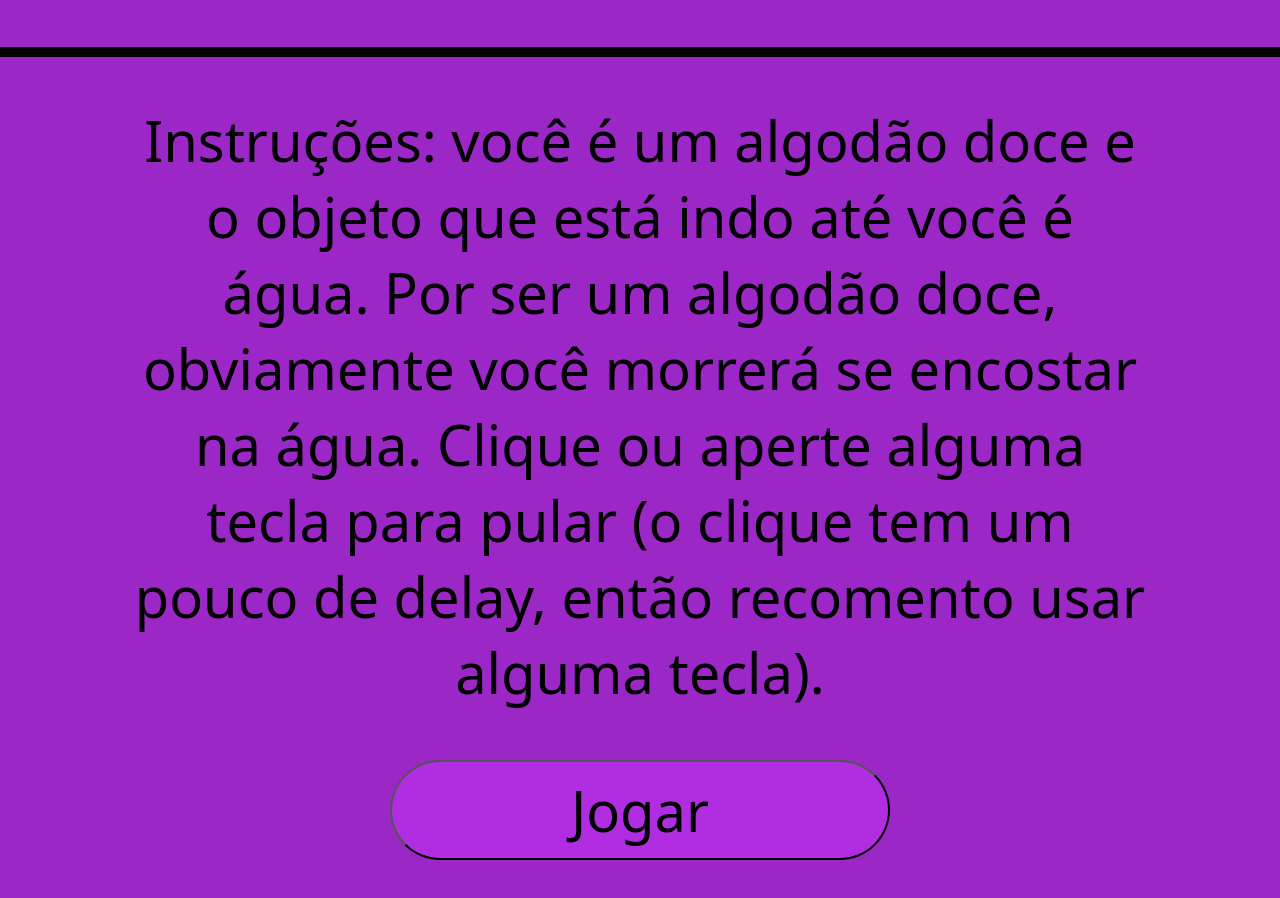
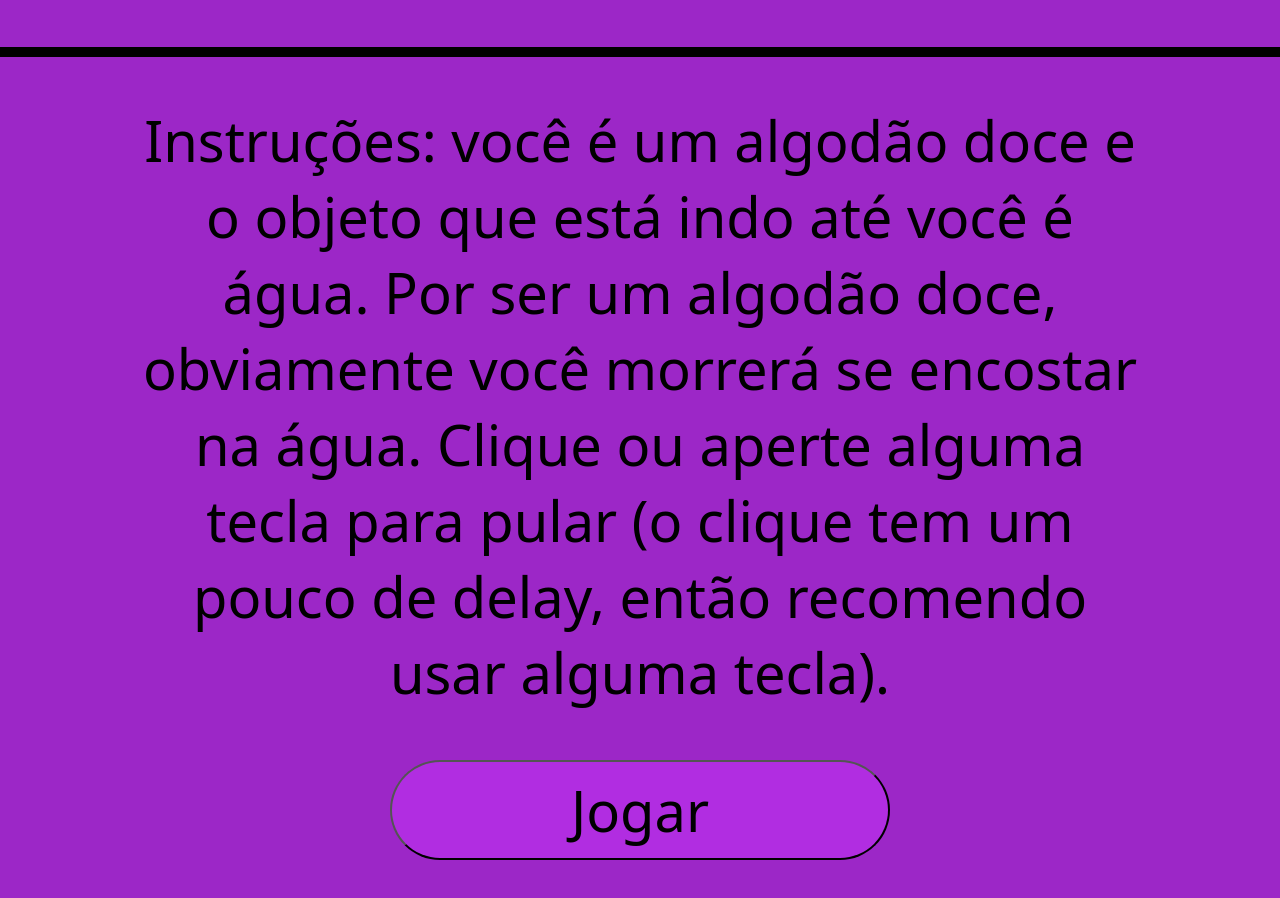
Before and after one commit to Henrique-projects/3-meses, a plain HTML site: page index.html in a window 1280 px wide. Shown: the part 754-1652 px from the top of the page. Drawn offline with Linux system fonts and the light colour scheme; a web font is replaced by a local one.

Commit message:
Update index.html

```diff
--- a/index.html
+++ b/index.html
@@ -12,7 +12,7 @@
             <h1>Feliz 3 meses meu amor!!!!</h1>
             <p>Para comemorar esta nossa conquista, aqui está meu presente, que é um joguinho <strong>simples</strong> porém feito com <strong>amor</strong> e especialmente pra você, com as nossas bodas de algodão-doce❤❤❤</p>
             <hr>
-            <p>Instruções: você é um algodão doce e o objeto que está indo até você é água. Por ser um algodão doce, obviamente você morrerá se encostar na água. Clique ou aperte alguma tecla para pular (o clique tem um pouco de delay, então recomento usar alguma tecla).</p>
+            <p>Instruções: você é um algodão doce e o objeto que está indo até você é água. Por ser um algodão doce, obviamente você morrerá se encostar na água. Clique ou aperte alguma tecla para pular (o clique tem um pouco de delay, então recomendo usar alguma tecla).</p>
             <button id="play">Jogar</button>
         </div>
         <div class="game-over" id="game-over">
```
